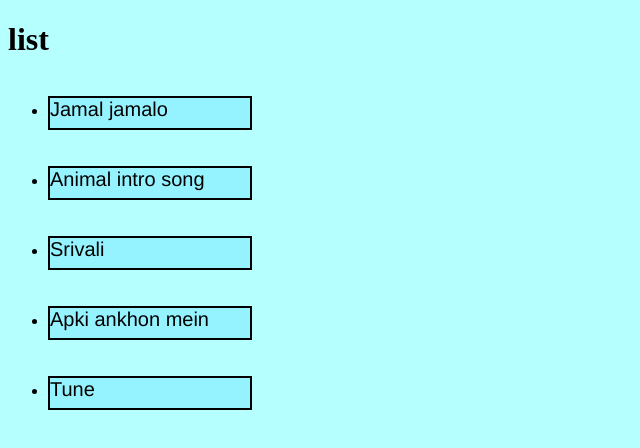
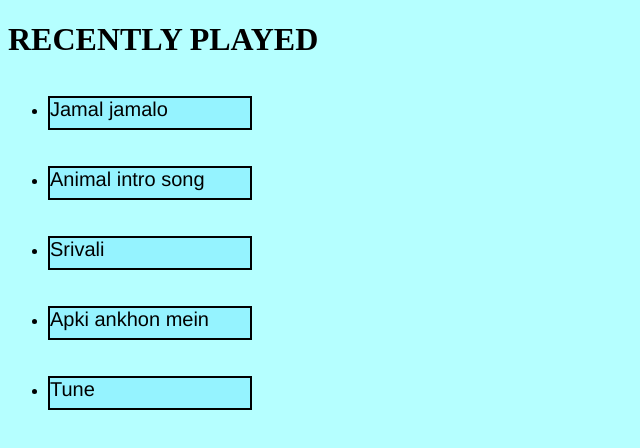
Before and after one commit to vidyasinhaa/songapp, a plain HTML site: page list.html in a window 1280 px wide. Shown: the whole page, without its empty margins (0-640 px from the left). Drawn offline with Linux system fonts and the light colour scheme.

Commit message:
Update list.html
h1 tag changed

```diff
--- a/list.html
+++ b/list.html
@@ -33,7 +33,7 @@
     </style>
 </head>
 <body>
-    <h1>list</h1>
+    <h1> RECENTLY PLAYED</h1>
 
     <ul class="gap">
         <li class="daba"><a href="video1.mp4" target="f2">Jamal jamalo</a></li>
```
